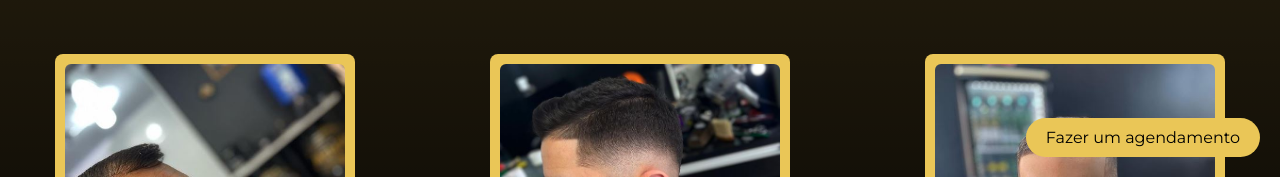
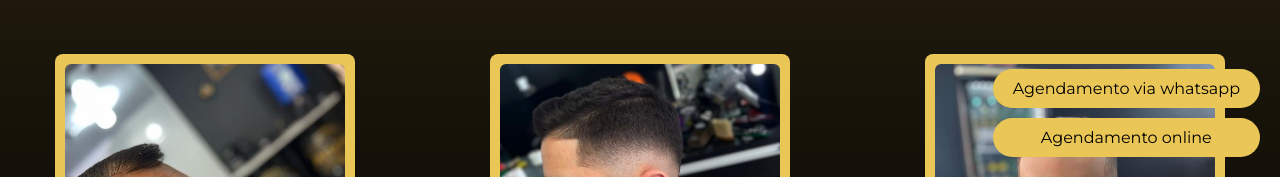
Before and after one commit to willsouzaa/Medeiros-Barbearia, a React (Create React App) app in the folder medeiros/: page / in a window 1280 px wide. Shown: the part 623-800 px from the top of the page. Built offline with nearby package versions, Linux system fonts and the light colour scheme.

Commit message:
botao de agendamento online criado para fazer o redirecionamento para o app da barbearia de agendamentos autonomos

```diff
--- a/medeiros/src/App.css
+++ b/medeiros/src/App.css
@@ -92,6 +92,24 @@ h1, h2, h3 {
   background-color: #d49203;
 }
 
+.agendamentoOnline-button{
+  display: flex;
+  justify-content: center;
+  align-items: center;
+  background-color: rgba(234,198,87,245);
+  color: rgb(0, 0, 0);
+  padding: 10px 20px;
+  border-radius: 50px; /* Botão arredondado */
+  text-decoration: none;
+  font-size: 16px;
+  margin-top: 10px;
+
+}
+
+.agendamentoOnline-button:hover{
+  background-color: #d49203;
+}
+
 /* localizacao.css */
 
 #localizacao {
--- a/medeiros/src/App.js
+++ b/medeiros/src/App.js
@@ -46,9 +46,18 @@ function App() { // Define o componente funcional App.
                     rel="noopener noreferrer" // Melhora a segurança ao abrir um link em nova aba.
                     className="whatsapp-button" // Classe para estilização do botão.
                 >
-                    Fazer um agendamento {/* Texto do botão */}
+                    Agendamento via whatsapp {/* Texto do botão */}
+                </a>
+                <a
+                    href={`https://sites.appbarber.com.br/barbershopmedeiros`} // Link Site de agendamento online.
+                    target="_blank" // Abre o link em uma nova aba.
+                    rel="noopener noreferrer" // Melhora a segurança ao abrir um link em nova aba.
+                    className="agendamentoOnline-button" // Classe para estilização do botão.
+                >
+                    Agendamento online {/* Texto do botão */}
                 </a>
             </div>
+
         </div>
     );
 }
```
